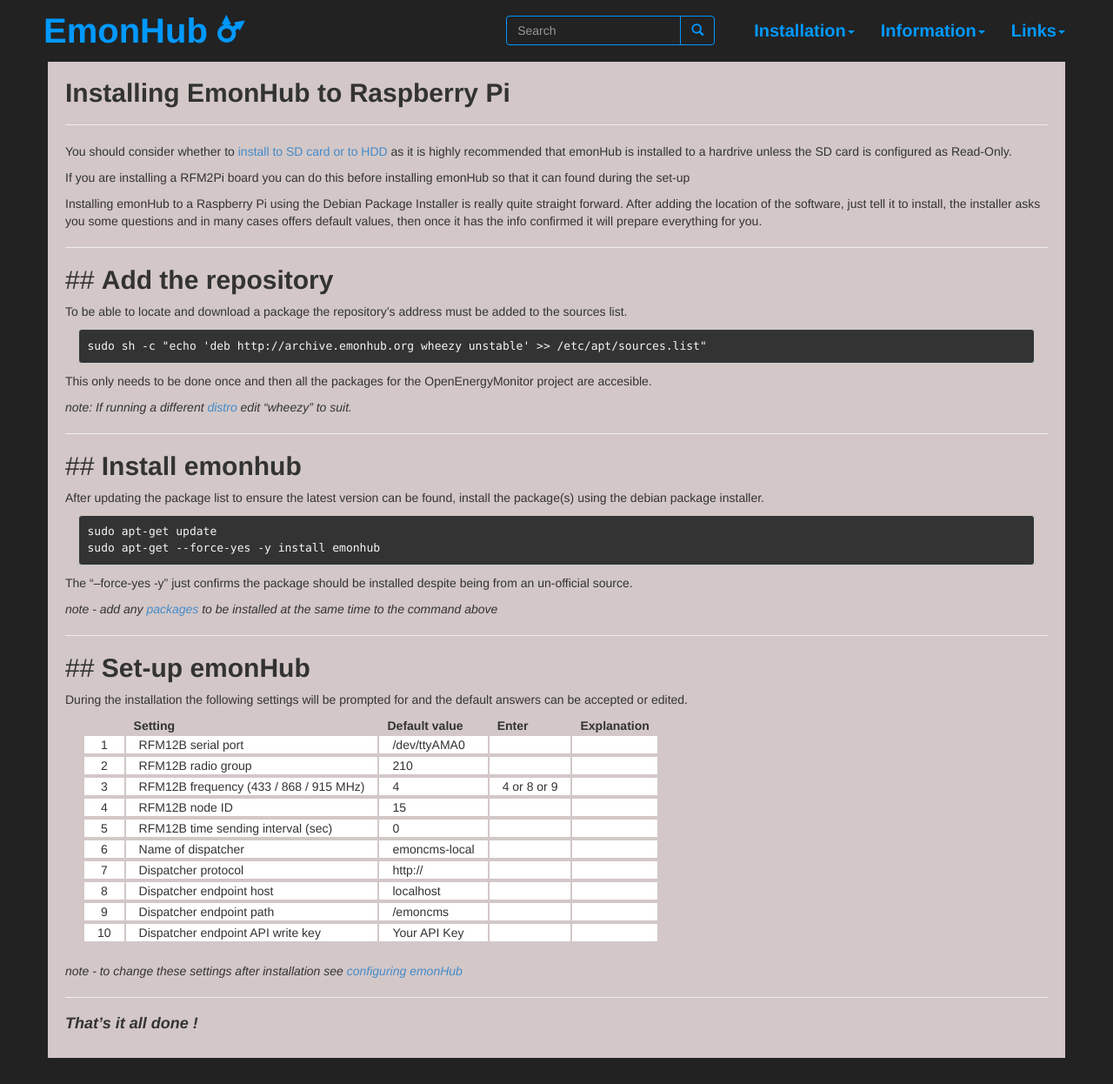
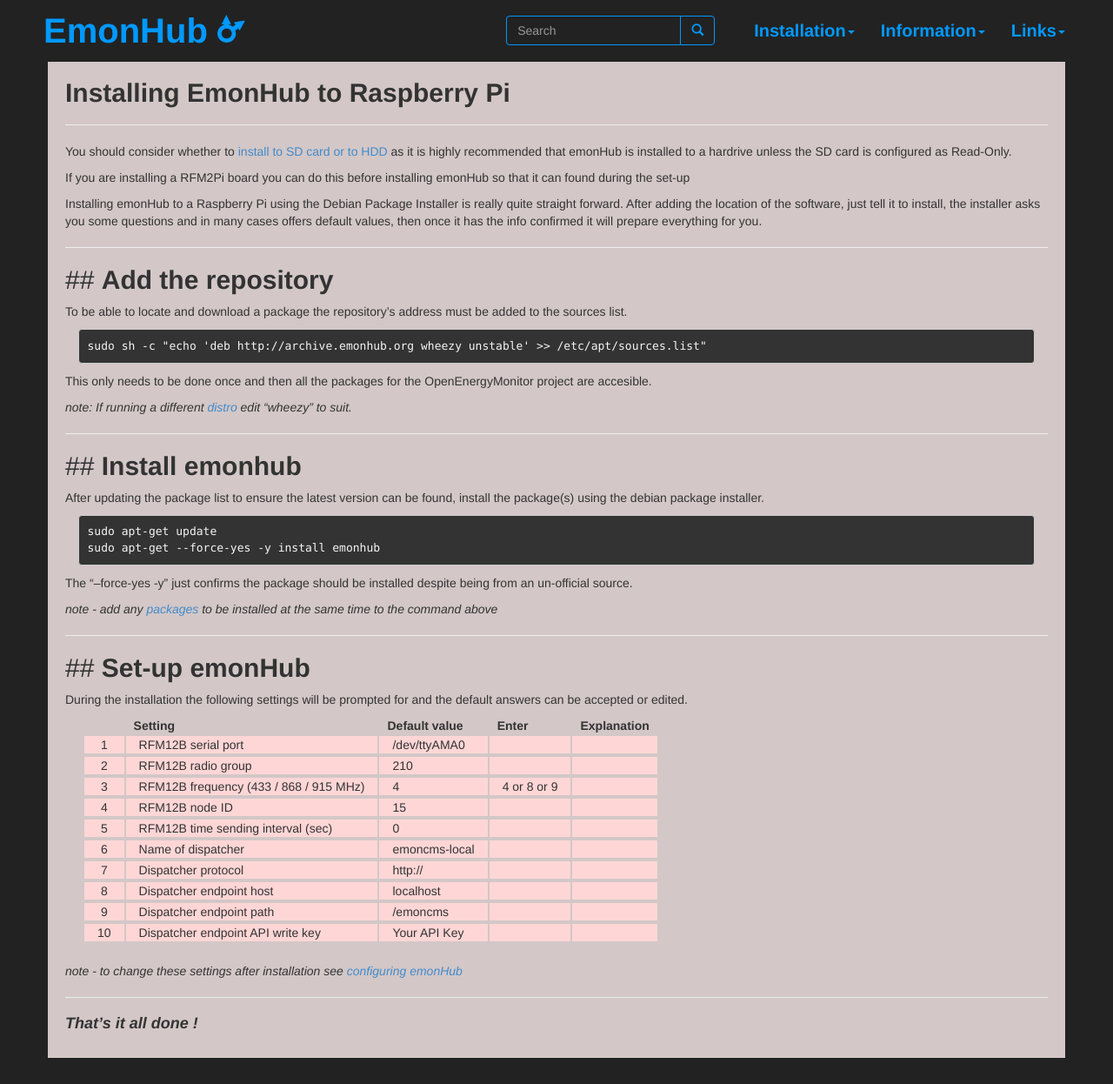
Before and after one commit to otherWIP/otherwip.github.io, a Jekyll site: the page built from documentation/install/raspberrypi/index.md, in a window 1280 px wide and 1246 px high. Shown: the whole window at 87% size. Built offline with Jekyll 4.4.1, drawn with Linux system fonts in a browser that asks for light colours; nearby versions of some CDN libraries.

Commit message:
Update custom.css

```diff
--- a/assets/css/custom.css
+++ b/assets/css/custom.css
@@ -9,7 +9,7 @@ td {
     padding-right: 15px;
     border: 2px solid #D3C7C7;
     border-bottom: 4px solid #D3C7C7;
-    background-color:#fff;
+    background-color:#FFD6D6;
 }
 
 table {
```
